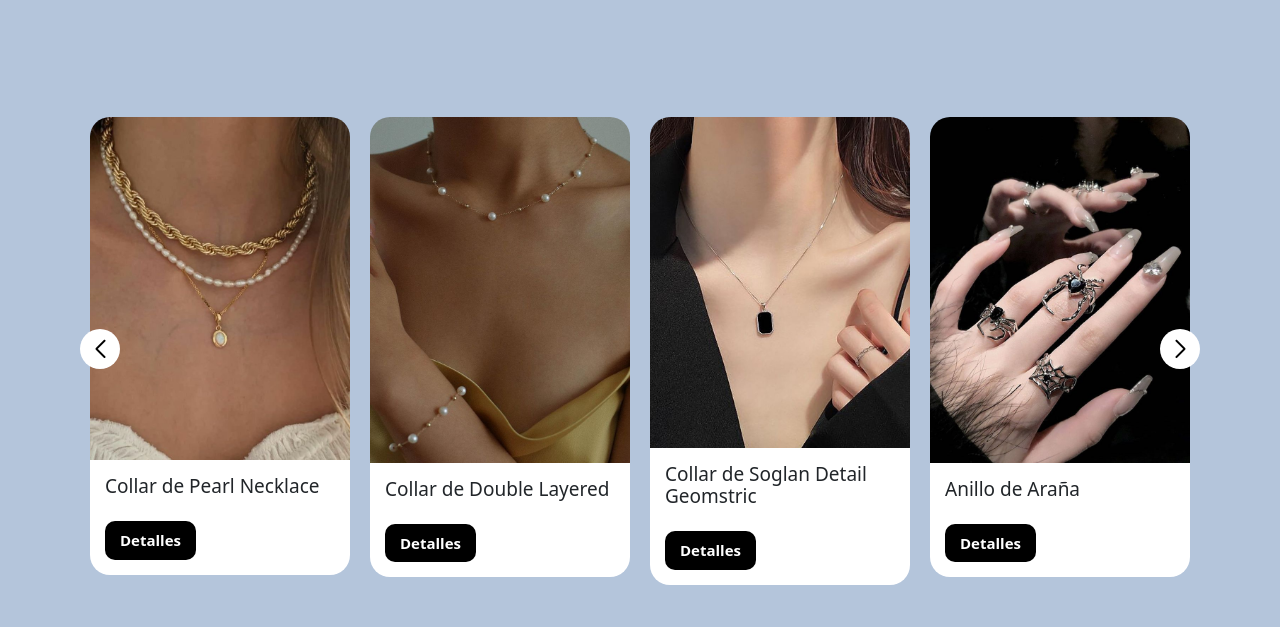
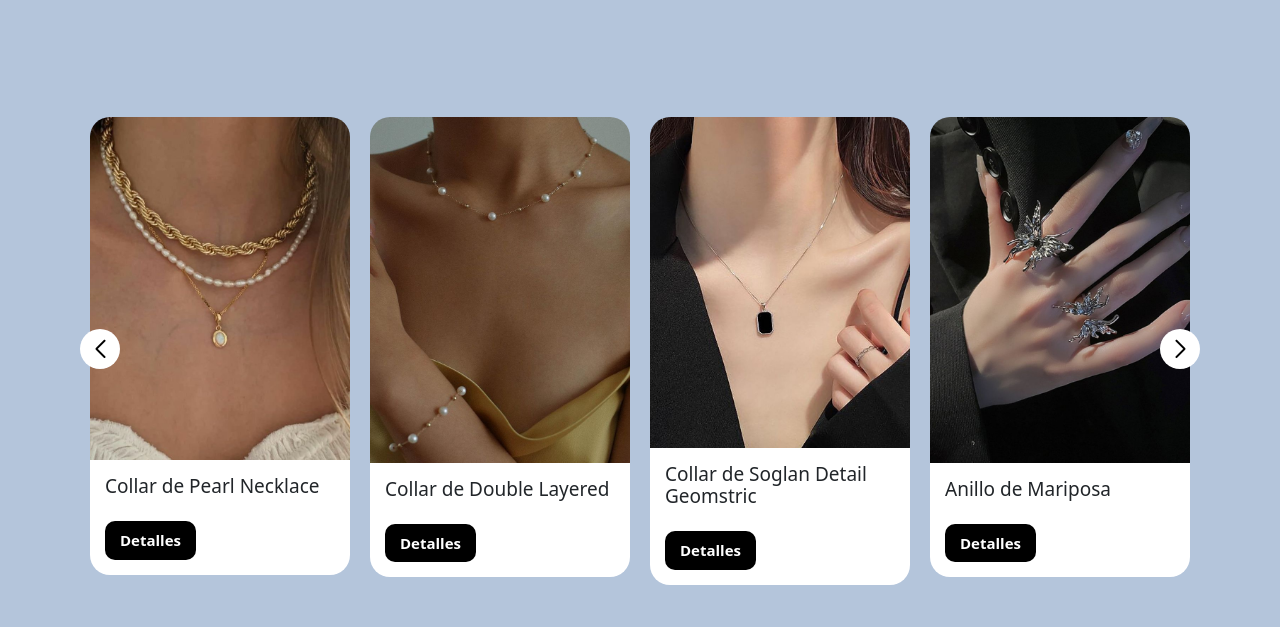
Before and after one commit to Lesli-Rojas/Joyeria, a plain HTML site: page index.html in a window 1280 px wide. Shown: the part 2136-2763 px from the top of the page. Drawn offline with nearby package versions, Linux system fonts and the light colour scheme.

Commit message:
mi primer commit

```diff
--- a/index.html
+++ b/index.html
@@ -149,15 +149,6 @@
                         </div>
                         <div class="swiper-slide">
                             <div class="card">
-                                <img src="img/cuello/ Anillo araña.jpg" alt="collar" />
-                                <div class="info">
-                                    <h3>Anillo de Araña</h3>
-                                    <button>Detalles</button>
-                                </div>
-                            </div>
-                        </div>
-                        <div class="swiper-slide">
-                            <div class="card">
                                 <img src="img/cuello/ Anillo  mariposa.jpg" alt="collar" />
                                 <div class="info">
                                     <h3>Anillo de Mariposa</h3>
```
